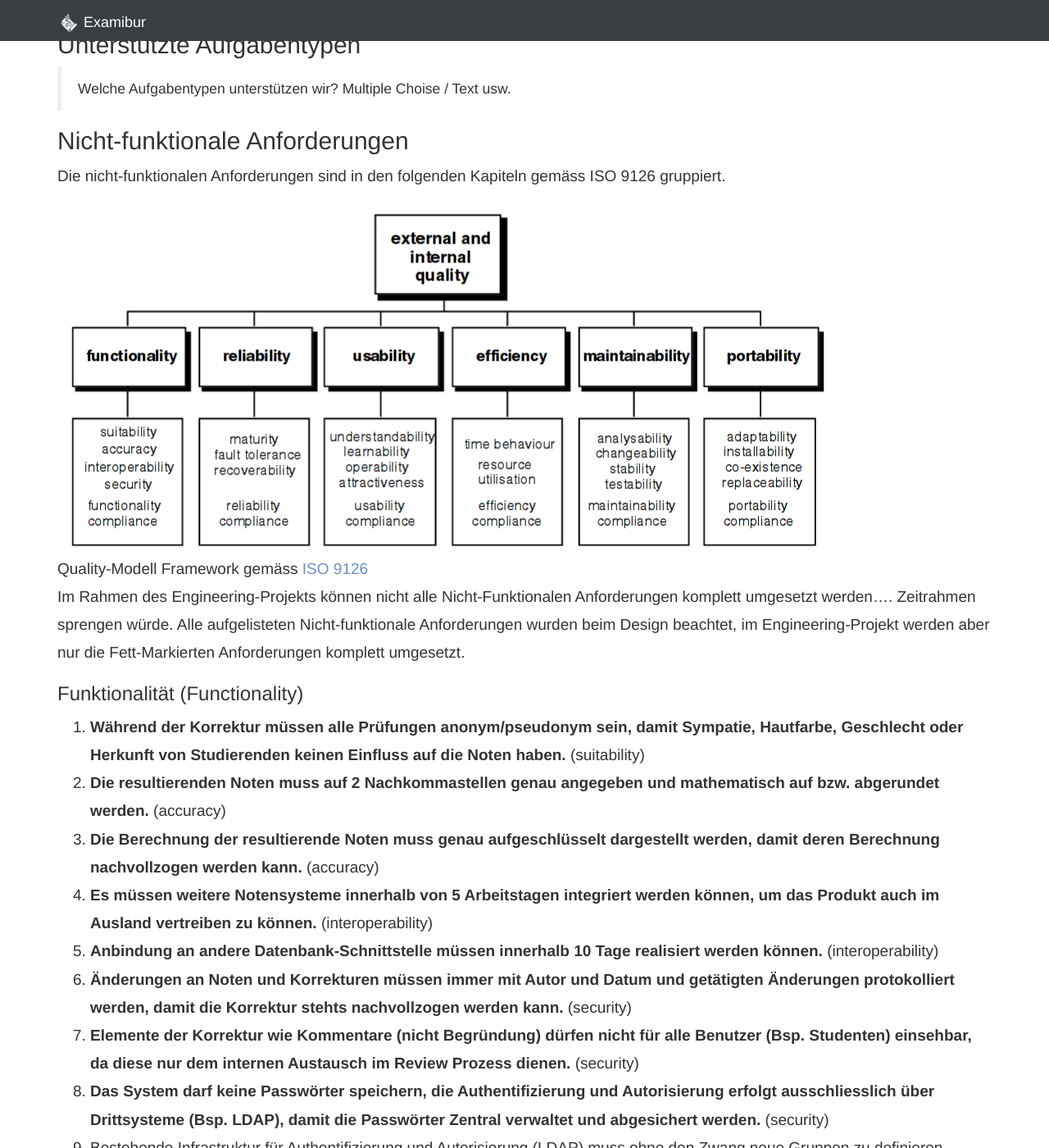
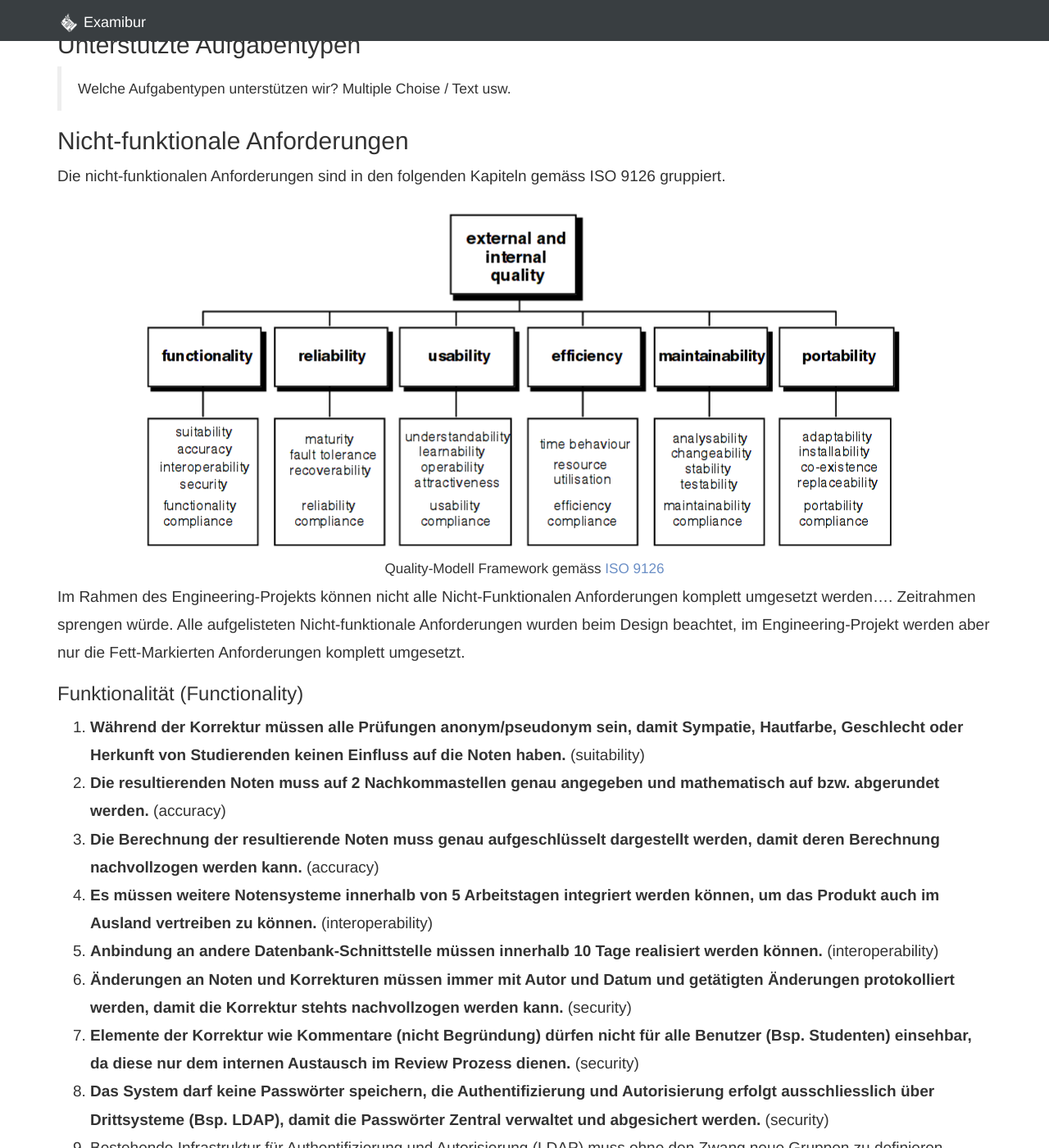
Before and after one commit to Examibur/examibur, a Jekyll site: the page built from docs/anforderungen/anforderungsspezifikation.md, in a window 1280 px wide and 1400 px high, scrolled down 495 px. Shown: the whole window at 82% size. Built offline with Jekyll 4.4.1, drawn with Linux system fonts in a browser that asks for light colours; nearby versions of some CDN libraries; Markdown is read by kramdown in place of the engine named in the settings.

Commit message:
Prettify appearance of figure and figure caption.

```diff
--- a/docs/website/css/custom.css
+++ b/docs/website/css/custom.css
@@ -65,3 +65,14 @@ a:hover {
     font-family: FontAwesome;
     padding-right: 1rem;
 }
+
+figure > img {
+  display: block;
+  margin-left: auto;
+  margin-right: auto;
+}
+
+figcaption {
+    text-align: center;
+    font-size: 0.9em;
+}
```
